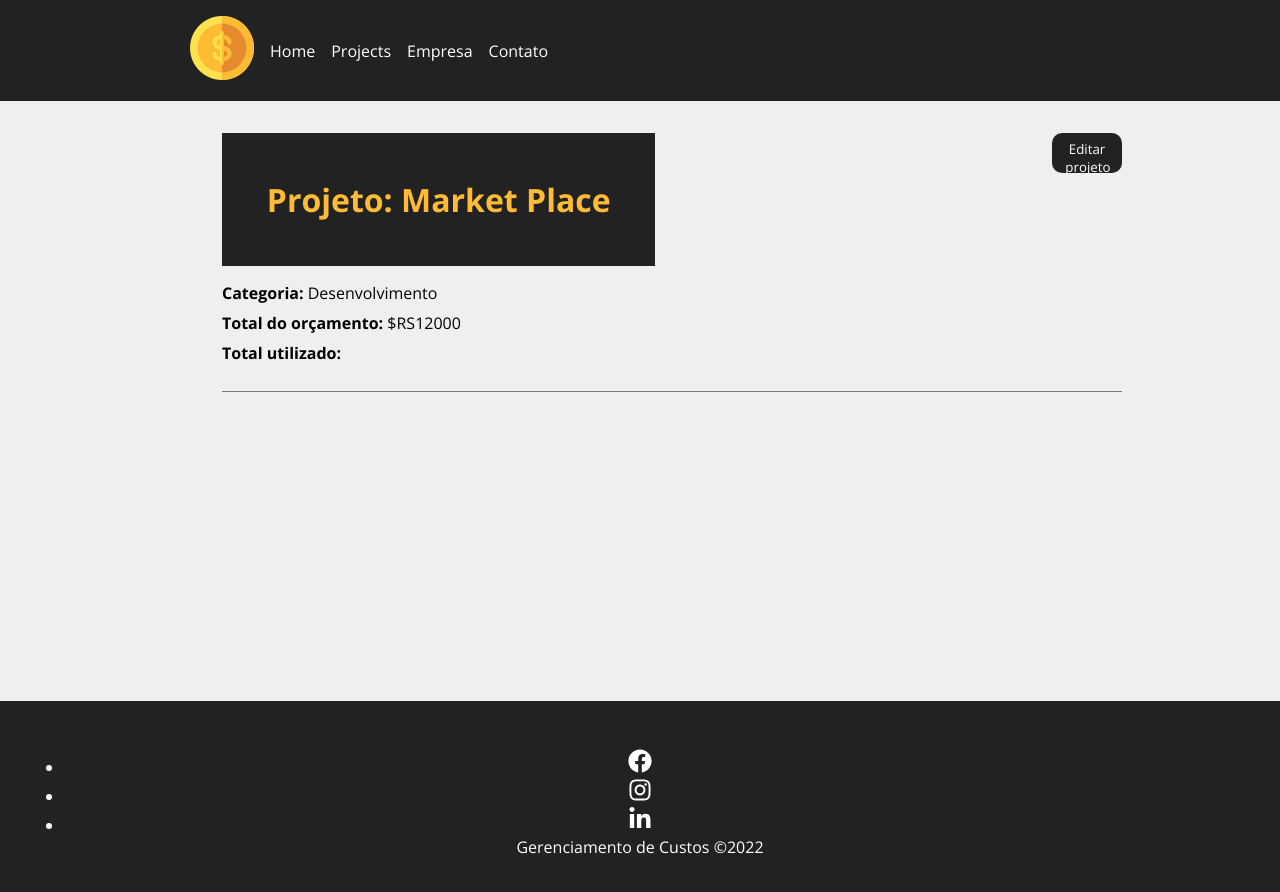
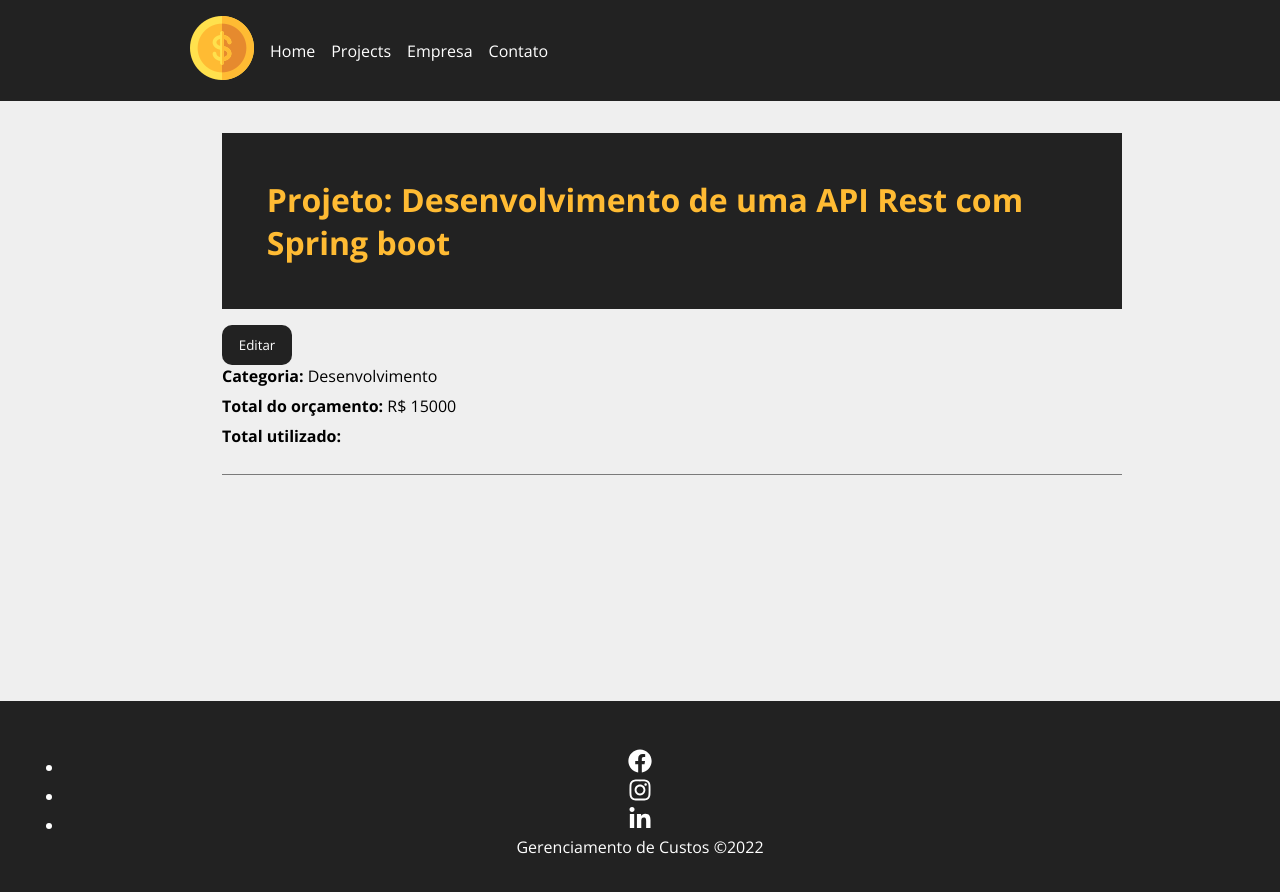
Before and after one commit to aldo-pereira22/gerenciamento-de-projetos, a React (Create React App) app: page /project/1 in a window 1280 px wide. Shown: the top 892 px of the page. Built offline with nearby package versions, Linux system fonts and the light colour scheme; data requests are answered from the project's data file.

Commit message:
Atualizar projeto

```diff
--- a/db.json
+++ b/db.json
@@ -1,8 +1,8 @@
 {
   "projects": [
     {
-      "name": "Market Place",
-      "budget": "12000",
+      "name": "Desenvolvimento de uma API Rest com Spring boot",
+      "budget": "15000",
       "category": {
         "id": "2",
         "name": "Desenvolvimento"
--- a/src/components/pages/Project.jsx
+++ b/src/components/pages/Project.jsx
@@ -1,13 +1,20 @@
 import { useEffect, useState } from 'react'
 import { useParams } from 'react-router-dom'
+
 import Container from '../layouts/Container'
 import Loading from '../layouts/Loading'
+import ProjectForm from '../project/ProjectForm'
 import styles from './Project.module.css'
+import Message from '../layouts/Message'
 
 function Project() {
     const { id } = useParams()
     const [project, setProject] = useState([])
     const [showProjectForm, setShowProjectForm] = useState(false)
+    const [message, setMessage] = useState()
+    const [type, setType] = useState()
+
+
     useEffect(() => {
 
         setTimeout(() => {
@@ -24,26 +31,54 @@
         }, 100)
     }, [id])
 
+    function editPost(project){
+        // Validação do orçamento
+        if(project.budget < project.cost){
+            setMessage('O orçamento não pode ser menor que o custo do projeto')
+            setType('error')
+            return false
+        }
+
+        fetch(`http://localhost:5000/projects/${project.id}`, {
+            method:'PATCH',
+            headers:{
+                'Content-type': 'application/json'
+            },
+            body: JSON.stringify(project)
+        })
+        .then( resp => resp.json())
+        .then( (data) => {
+            setProject(data)
+            setShowProjectForm(false)
+            setMessage('Projeto atualizado com sucesso')
+            setType('success')
+
+        } )
+        .catch( err => console.log(err))
+    }
+
     function toggleProjectForm() {
         setShowProjectForm(!showProjectForm)
     }
 
     return (
         <>
+
             {project.name ? (
 
                 <div className={styles.project_details} >
                     <Container customClass="column">
+                        {message && <Message type={type} msg={message} /> }
                         <div className={styles.details_container} >
                             <h1>Projeto: {project.name} </h1>
                             <button className={styles.btn} onClick={toggleProjectForm} >
-                                {!showProjectForm ? 'Editar projeto' : 'Fechar'}
+                                {!showProjectForm ? 'Editar' : 'Fechar'}
                             </button>
                             {!showProjectForm ? (
                                 <div className={styles.project_info} >
                                     <p> <span>Categoria:</span> {project.category.name} </p>
                                     <p>
-                                        <span>Total do orçamento:</span> $RS{project.budget}
+                                        <span>Total do orçamento:</span> R$ {project.budget}
                                     </p>
                                     <p>
                                         <span>Total utilizado:</span>
@@ -51,7 +86,7 @@
                                 </div>
                             ) : (
                                 <div className={styles.project_info} >
-                                    <p>Detalhes do projeto</p>
+                                    <ProjectForm handleSubmit={editPost}  btnText="Editar" projectData={project} />
                                 </div>
                             )}
                         </div>
```
